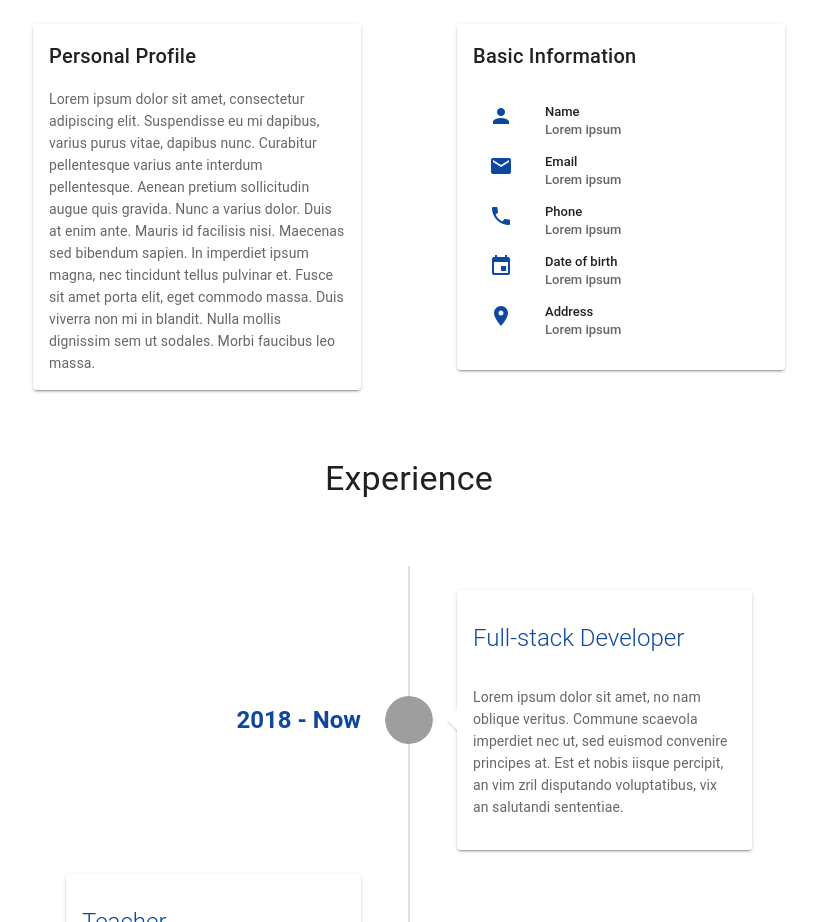
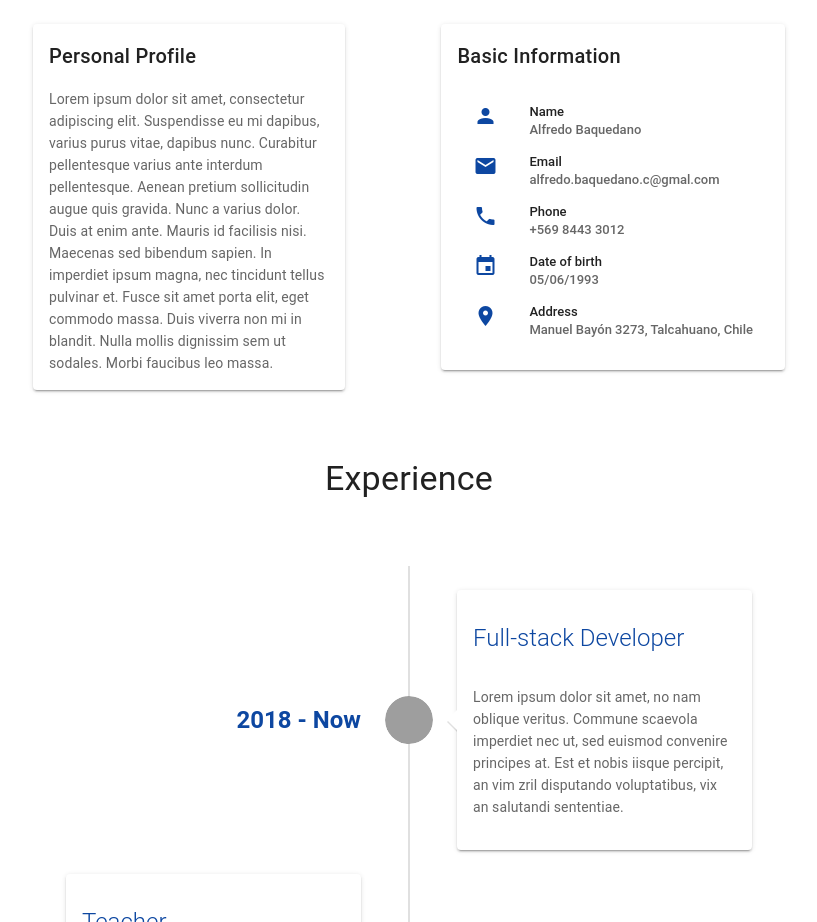
Before and after one commit to alfredo-baquedano/cv, a Vue app: page / in a window 1280 px wide. Shown: the part 880-1802 px from the top of the page, without its empty margins (359-1176 px from the left). Built offline with nearby package versions, Linux system fonts and the light colour scheme; grey boxes are pictures that could not be loaded; a small style sheet from the web is missing.

Commit message:
get about info from vuex

```diff
--- a/src/store.js
+++ b/src/store.js
@@ -11,11 +11,14 @@ export default new Vuex.Store({
         firstName: 'Alfredo',
         lastName: 'Baquedano',
         email: 'alfredo.baquedano.c@gmal.com',
-        phone_number: '+569 8443 3012',
+        phone: '+569 8443 3012',
+        address: 'Manuel Bayón 3273, Talcahuano, Chile',
+        dateOfBirth: '05/06/1993',
         linkedin: undefined,
         github: undefined,
         facebook: undefined,
       },
+      profileInfo: 'Lorem ipsum dolor sit amet, consectetur adipiscing elit. Suspendisse eu mi dapibus, varius purus vitae, dapibus nunc. Curabitur pellentesque varius ante interdum pellentesque. Aenean pretium sollicitudin augue quis gravida. Nunc a varius dolor. Duis at enim ante. Mauris id facilisis nisi. Maecenas sed bibendum sapien. In imperdiet ipsum magna, nec tincidunt tellus pulvinar et. Fusce sit amet porta elit, eget commodo massa. Duis viverra non mi in blandit. Nulla mollis dignissim sem ut sodales. Morbi faucibus leo massa.',
       experiences: [
         {
           year: '2018 - Now',
--- a/src/views/About.vue
+++ b/src/views/About.vue
@@ -10,7 +10,7 @@
             Personal Profile
           </v-card-title>
           <v-card-text>
-            Lorem ipsum dolor sit amet, consectetur adipiscing elit. Suspendisse eu mi dapibus, varius purus vitae, dapibus nunc. Curabitur pellentesque varius ante interdum pellentesque. Aenean pretium sollicitudin augue quis gravida. Nunc a varius dolor. Duis at enim ante. Mauris id facilisis nisi. Maecenas sed bibendum sapien. In imperdiet ipsum magna, nec tincidunt tellus pulvinar et. Fusce sit amet porta elit, eget commodo massa. Duis viverra non mi in blandit. Nulla mollis dignissim sem ut sodales. Morbi faucibus leo massa.
+            {{ profileInfo }}
           </v-card-text>
         </v-card>
       </v-col>
@@ -30,7 +30,7 @@
                     Name
                   </v-list-item-title>
                   <v-list-item-subtitle>
-                    Lorem ipsum
+                    {{ contactInfo.firstName + ' ' + contactInfo.lastName }}
                   </v-list-item-subtitle>
                 </v-list-item-content>
               </v-list-item>
@@ -43,7 +43,7 @@
                     Email
                   </v-list-item-title>
                   <v-list-item-subtitle>
-                    Lorem ipsum
+                    {{ contactInfo.email }}
                   </v-list-item-subtitle>
                 </v-list-item-content>
               </v-list-item>
@@ -56,7 +56,7 @@
                     Phone
                   </v-list-item-title>
                   <v-list-item-subtitle>
-                    Lorem ipsum
+                    {{ contactInfo.phone }}
                   </v-list-item-subtitle>
                 </v-list-item-content>
               </v-list-item>
@@ -69,7 +69,7 @@
                     Date of birth
                   </v-list-item-title>
                   <v-list-item-subtitle>
-                    Lorem ipsum
+                    {{ contactInfo.dateOfBirth }}
                   </v-list-item-subtitle>
                 </v-list-item-content>
               </v-list-item>
@@ -82,7 +82,7 @@
                     Address
                   </v-list-item-title>
                   <v-list-item-subtitle>
-                    Lorem ipsum
+                    {{ contactInfo.address }}
                   </v-list-item-subtitle>
                 </v-list-item-content>
               </v-list-item>
@@ -93,3 +93,13 @@
     </v-row>
   </div>
 </template>
+<script>
+import { mapState } from 'vuex';
+
+export default {
+  computed: mapState({
+    contactInfo: state => state.person.contactInfo,
+    profileInfo: state => state.person.profileInfo,
+  }),
+};
+</script>
```
